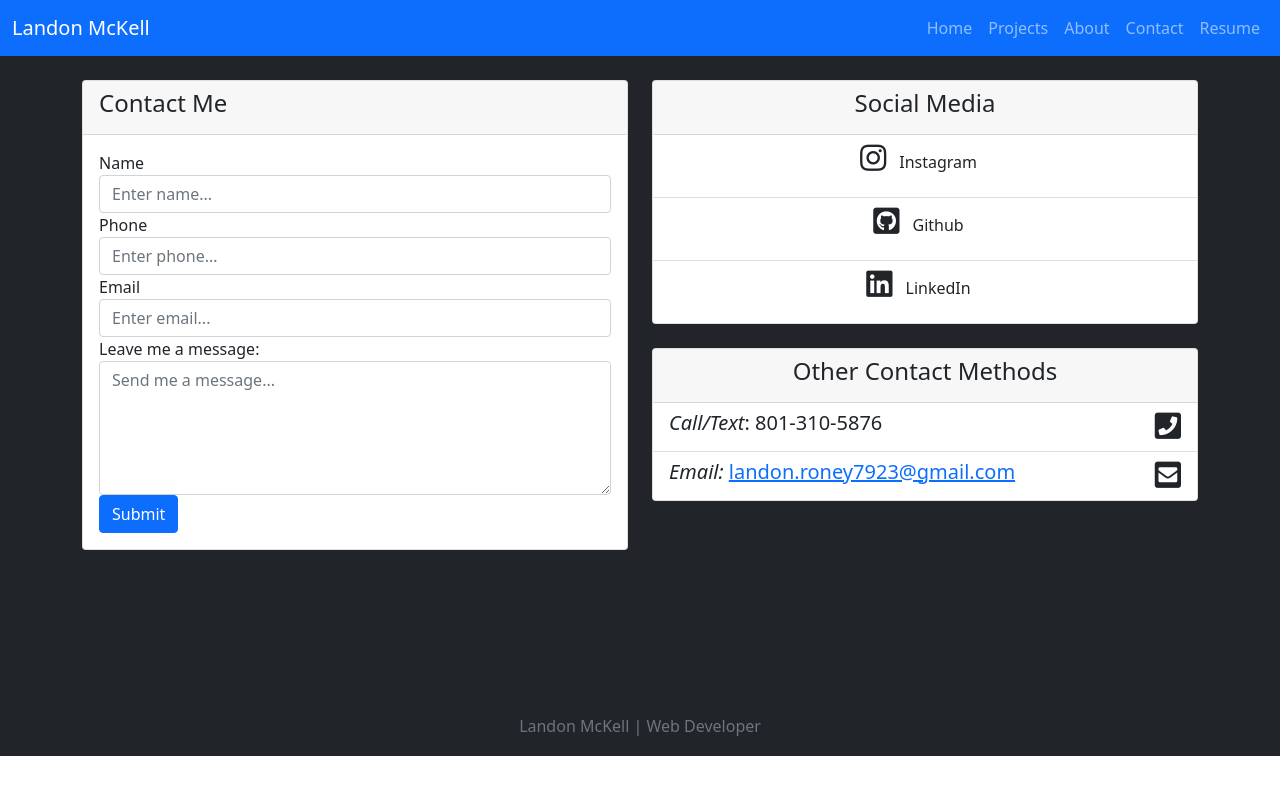
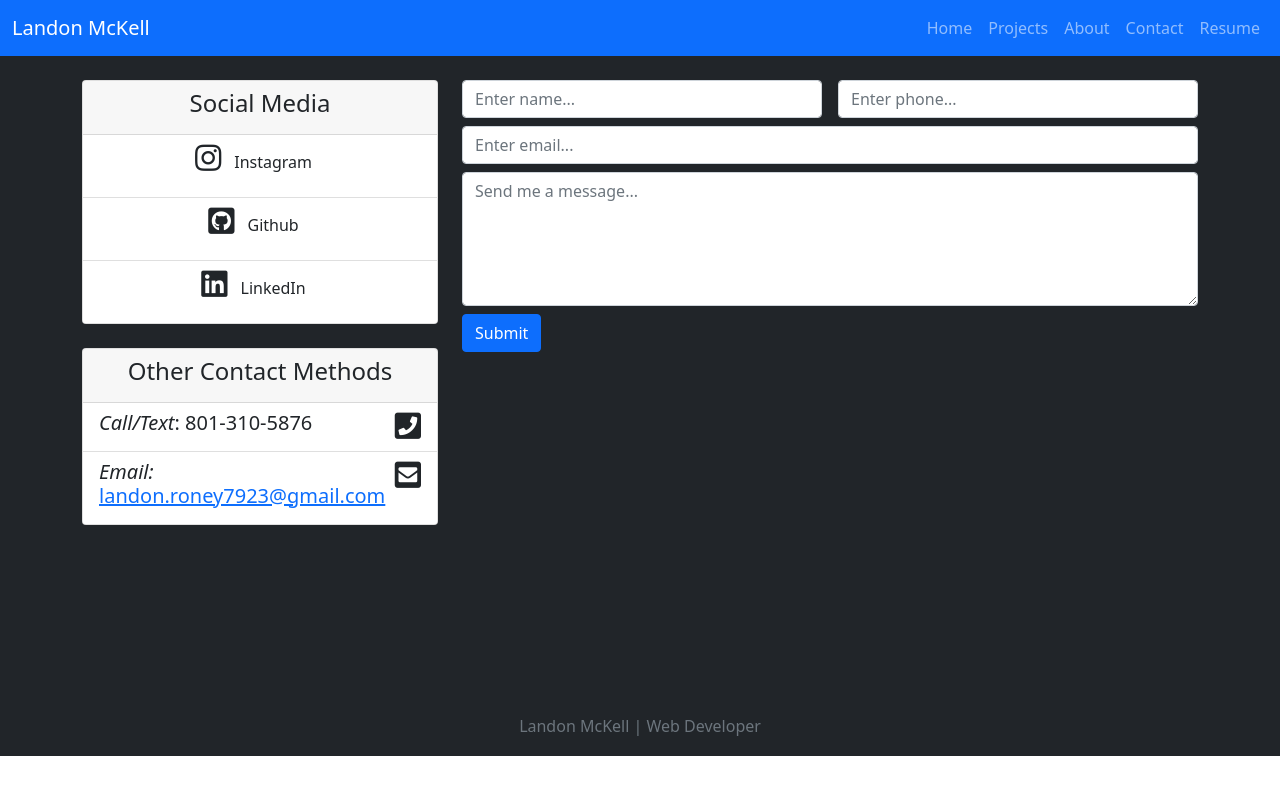
Before and after one commit to IslandTeki18/web-portfolio-v2-client, a React (Create React App) app in the folder frontend/: page /contact in a window 1280 px wide. Shown: the top 794 px of the page. Built offline with nearby package versions, Linux system fonts and the light colour scheme.

Commit message:
Action Taken: Broke the Contact Form from the contact page. Created more components to use

```diff
--- /dev/null
+++ b/frontend/src/components/atoms/form/Form.jsx
@@ -0,0 +1,22 @@
+import React from "react";
+import "./Form.scss";
+import PropTypes from "prop-types";
+
+const Form = (props) => {
+  return (
+    <form className={`dkForm ${props.className}`} onSubmit={props.onSubmit}>
+      {props.children}
+    </form>
+  );
+};
+
+Form.defaultProps = {
+  className: "",
+};
+
+Form.propTypes = {
+  className: PropTypes.string,
+  onSubmit: PropTypes.func,
+};
+
+export default Form;
--- a/frontend/src/components/atoms/img/Img.jsx
+++ b/frontend/src/components/atoms/img/Img.jsx
@@ -1,18 +1,29 @@
-import React from 'react'
-import PropTypes from 'prop-types'
+import React from "react";
+import "./Img.scss";
+import PropTypes from "prop-types";
 
-const Img = props => {
+const Img = (props) => {
   return (
-    <img src={props.src} alt={props.alt} className={`dkImg ${props.className}`} height={props.height} width={props.width} />
-  )
-}
+    <img
+      src={props.src}
+      alt={props.alt}
+      className={`dkImg ${props.className}`}
+      height={props.height}
+      width={props.width}
+    />
+  );
+};
+
+Img.defaultProps = {
+  className: "",
+};
 
 Img.propTypes = {
-    src: PropTypes.string,
-    alt: PropTypes.string,
-    className: PropTypes.string,
-    height: PropTypes.number,
-    width: PropTypes.number
-}
+  src: PropTypes.string,
+  alt: PropTypes.string,
+  className: PropTypes.string,
+  height: PropTypes.number,
+  width: PropTypes.number,
+};
 
-export default Img
+export default Img;
--- /dev/null
+++ b/frontend/src/components/atoms/input/Input.jsx
@@ -0,0 +1,34 @@
+import React from "react";
+import PropTypes from "prop-types";
+
+const Input = (props) => {
+  return (
+    <input
+      name={props.name}
+      type={props.type}
+      className={`dkInput ${props.className}`}
+      id={props.id}
+      placeholder={props.placeholder}
+      value={props.value}
+      onChange={props.onChange}
+      required={props.required}
+    />
+  );
+};
+
+Input.defaultProps = {
+  className: ""
+}
+
+Input.propTypes = {
+  name: PropTypes.string,
+  type: PropTypes.string,
+  className: PropTypes.string,
+  id: PropTypes.string,
+  placeholder: PropTypes.string,
+  value: PropTypes.any,
+  onChange: PropTypes.func,
+  required: PropTypes.bool,
+};
+
+export default Input;
--- /dev/null
+++ b/frontend/src/components/organisms/contactForm/ContactForm.jsx
@@ -0,0 +1,80 @@
+import { useState } from "react";
+import "./ContactForm.scss";
+import PropTypes from "prop-types";
+import Form from "../../atoms/form/Form";
+import Input from "../../atoms/input/Input";
+
+const ContactForm = (props) => {
+  const [name, setName] = useState("");
+  const [phone, setPhone] = useState("");
+  const [email, setEmail] = useState("");
+  const [message, setMessage] = useState("");
+
+  function onSubmit(e) {
+    e.preventDefault();
+    const form = {
+      name,
+      phone,
+      email,
+      message,
+    };
+    props.formCallback(form);
+  }
+  return (
+    <div className={`dkContactForm ${props.className}`}>
+      <Form onSubmit={onSubmit}>
+        <div className="d-flex justify-content-between mb-2 gap-3">
+          <Input
+            type="name"
+            className="form-control"
+            placeholder="Enter name..."
+            id="nameTextInput"
+            value={name}
+            onChange={(e) => setName(e.target.value)}
+            required
+          />
+          <Input
+            type="tel"
+            className="form-control"
+            placeholder="Enter phone..."
+            id="phoneTextInput"
+            value={phone}
+            onChange={(e) => setPhone(e.target.value)}
+          />
+        </div>
+        <Input
+          type="email"
+          className="form-control mb-2"
+          placeholder="Enter email..."
+          id="exampleInputEmail1"
+          aria-describedby="emailHelp"
+          value={email}
+          onChange={(e) => setEmail(e.target.value)}
+          required
+        />
+        <textarea
+          className="form-control mb-2"
+          id="contactMeTextArea"
+          placeholder="Send me a message..."
+          rows="5"
+          value={message}
+          onChange={(e) => setMessage(e.target.value)}
+        />
+        <button type="submit" className="btn btn-primary">
+          Submit
+        </button>
+      </Form>
+    </div>
+  );
+};
+
+ContactForm.defaultProps = {
+  className: "",
+};
+
+ContactForm.propTypes = {
+  formCallback: PropTypes.func,
+  className: PropTypes.string,
+};
+
+export default ContactForm;
--- /dev/null
+++ b/frontend/src/components/organisms/contactForm/ContactForm.scss
@@ -0,0 +1,6 @@
+.dkContactForm {
+  .contactInput {
+    width: 100%;
+    max-width: 200px;
+  }
+}
--- a/frontend/src/pages/contactMePage/ContactMePage.jsx
+++ b/frontend/src/pages/contactMePage/ContactMePage.jsx
@@ -3,106 +3,20 @@ import { useDispatch, useSelector } from "react-redux";
 import Message from "../../components/atoms/message/Message";
 import Loader from "../../components/atoms/loader/Loader";
 import { createContact } from "../../actions/contactActions";
+import ContactForm from "../../components/organisms/contactForm/ContactForm";
 
 const ContactMePage = () => {
-  const [name, setName] = useState("");
-  const [phone, setPhone] = useState("");
-  const [email, setEmail] = useState("");
-  const [message, setMessage] = useState("");
-  const [confirmation, setConfirmation] = useState(null);
-
   const dispatch = useDispatch();
 
   const contactCreate = useSelector((state) => state.contactCreate);
   const { loading, error, success } = contactCreate;
 
-  const submitHandler = (e) => {
-    e.preventDefault();
-
-    dispatch(createContact(name, phone, email, message));
-    setConfirmation(
-      "Contact Information Sent! I will reach out to you as soon as possible!"
-    );
-  };
   return (
     <div className="dkContactMePage">
+      <section id="contactInformationSection">
         <div className="container py-4">
           <div className="row">
-          <div className="col-md-6">
-            <div className="card">
-              <div className="card-header">
-                <h4>Contact Me</h4>
-                {success && (
-                  <Message variant="success" isDismissible>
-                    {confirmation}
-                  </Message>
-                )}
-                {loading && <Loader />}
-                {error && (
-                  <Message variant="danger" isDismissible>
-                    {error}
-                  </Message>
-                )}
-              </div>
-              <div className="card-body">
-                <form onSubmit={submitHandler}>
-                  <div className="form-group">
-                    <label htmlFor="nameTextInput">Name</label>
-                    <input
-                      type="name"
-                      className="form-control"
-                      placeholder="Enter name..."
-                      id="nameTextInput"
-                      value={name}
-                      onChange={(e) => setName(e.target.value)}
-                      required
-                    />
-                  </div>
-                  <div className="form-group">
-                    <label htmlFor="phoneTextInput">Phone</label>
-                    <input
-                      type="tel"
-                      className="form-control"
-                      placeholder="Enter phone..."
-                      id="phoneTextInput"
-                      value={phone}
-                      onChange={(e) => setPhone(e.target.value)}
-                    />
-                  </div>
-                  <div className="form-group">
-                    <label htmlFor="exampleInputEmail1">Email</label>
-                    <input
-                      type="email"
-                      className="form-control"
-                      placeholder="Enter email..."
-                      id="exampleInputEmail1"
-                      aria-describedby="emailHelp"
-                      value={email}
-                      onChange={(e) => setEmail(e.target.value)}
-                      required
-                    />
-                  </div>
-                  <div className="form-group">
-                    <label htmlFor="contactMeTextArea">
-                      Leave me a message:
-                    </label>
-                    <textarea
-                      className="form-control"
-                      id="contactMeTextArea"
-                      placeholder="Send me a message..."
-                      rows="5"
-                      value={message}
-                      onChange={(e) => setMessage(e.target.value)}
-                    ></textarea>
-                  </div>
-                  <button type="submit" className="btn btn-primary">
-                    Submit
-                  </button>
-                </form>
-              </div>
-            </div>
-          </div>
-          <div className="col-md-6">
+            <div className="col-md-4">
               <div className="card">
                 <div className="card-header text-center">
                   <h4>Social Media</h4>
@@ -188,8 +102,23 @@ const ContactMePage = () => {
                 </ul>
               </div>
             </div>
+            <div className="col-md-8">
+              <ContactForm
+                formCallback={(form) => {
+                  dispatch(
+                    createContact(
+                      form.name,
+                      form.phone,
+                      form.email,
+                      form.message
+                    )
+                  );
+                }}
+              />
             </div>
           </div>
+        </div>
+      </section>
     </div>
   );
 };
```
Also changed, not shown: frontend/src/components/molecules/labelInput/LabelInput.jsx (added, +23 -0 lines), frontend/src/components/atoms/form/Form.scss (added), frontend/src/components/atoms/loader/Loader.jsx (renamed from frontend/src/components/atoms/loader/Loader.js), frontend/src/components/atoms/message/Message.jsx (renamed from frontend/src/components/atoms/message/Message.js). Lines whose indentation alone changed are shown as unchanged.
